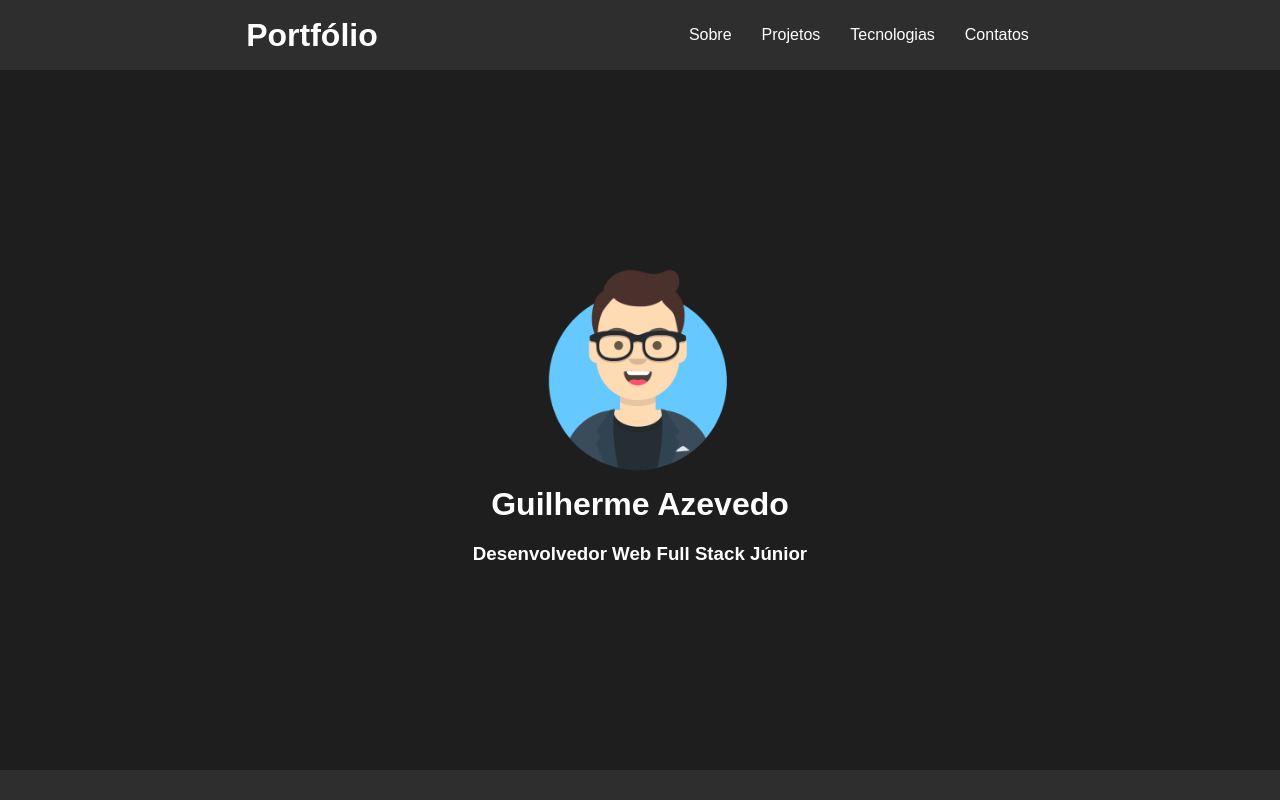
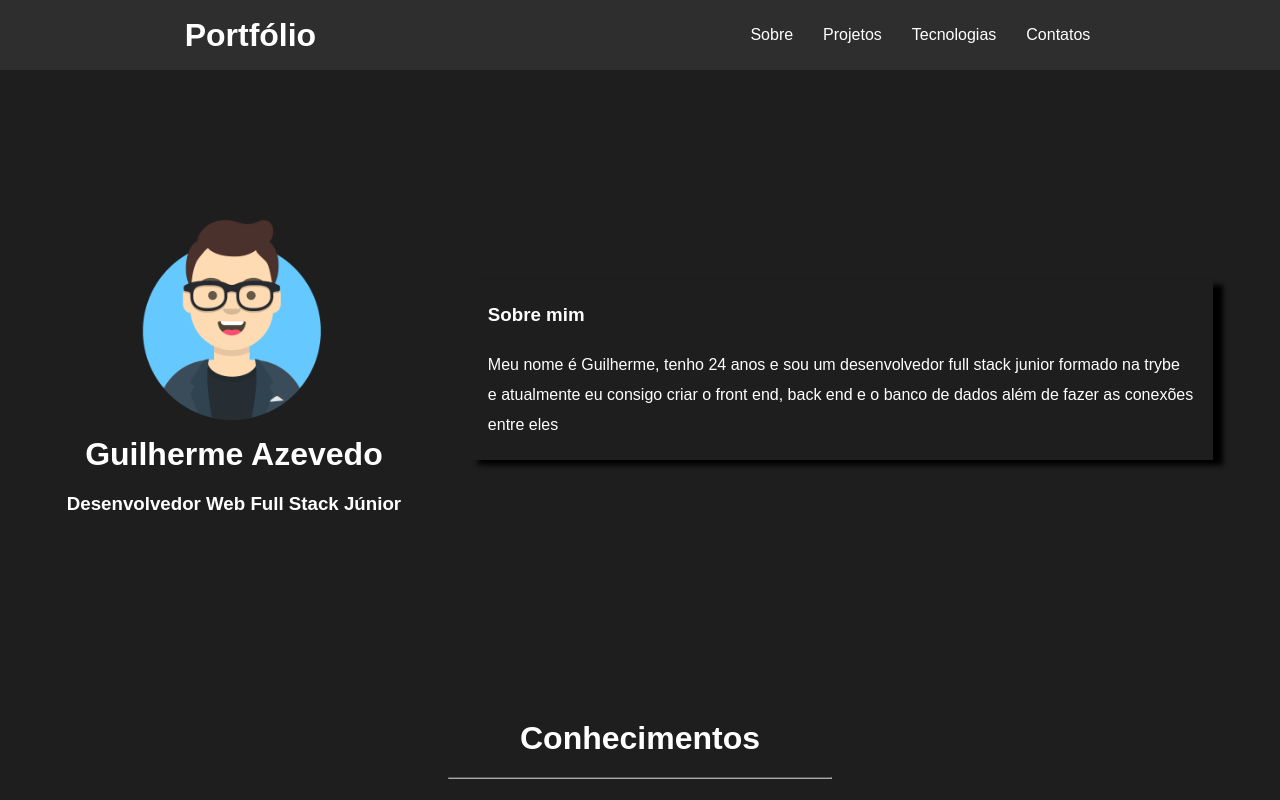
Before and after one commit to EsGui/portfolio, a React (Create React App) app in the folder my-portfolio/: page / in a window 1280 px wide. Shown: the top 800 px of the page. Built offline with nearby package versions, Linux system fonts and the light colour scheme.

Commit message:
feat: alterei o banner do porfolio

```diff
--- a/my-portfolio/src/components/bannerhomepage/bannerhomepage.css
+++ b/my-portfolio/src/components/bannerhomepage/bannerhomepage.css
@@ -2,9 +2,9 @@
     /* border: 1px solid black; */
     display: flex;
     align-items: center;
-    flex-direction: column;
-    justify-content: center;
-    height: 700px;
+    /* flex-direction: column; */
+    justify-content: space-evenly;
+    height: 600px;
     line-height: 50px;
     background-color: rgb(30, 30, 30);
 }
@@ -13,3 +13,20 @@
     width: 200px;
     height: 217px;
 }
+
+.DivSonImageProfessional {
+    display: flex;
+    justify-content: center;
+    align-items: center;
+    flex-direction: column;
+}
+
+.DivSonAboutMe {
+    line-height: 30px;
+    padding: 20px;
+    box-shadow: 10px 5px 5px black;
+}
+
+.DivSonAboutMe h3{
+    margin-bottom: 20px;
+}
--- a/my-portfolio/src/components/bannerhomepage/bannerhomepage.js
+++ b/my-portfolio/src/components/bannerhomepage/bannerhomepage.js
@@ -4,9 +4,18 @@ import myGravatar from '../../images/Avatar-Maker.png'
 function BannerHomePage() {
     return (
         <div className="DivFatherBannerHomePage">
-            <img src={ myGravatar } alt="Meu Gravatar" />
-            <h1>Guilherme Azevedo</h1>
-            <h3>Desenvolvedor Web Full Stack Júnior</h3>
+            <div className="DivSonImageProfessional">
+                <img src={ myGravatar } alt="Meu Gravatar" />
+                <h1>Guilherme Azevedo</h1>
+                <h3>Desenvolvedor Web Full Stack Júnior</h3>
+            </div>
+            <div className="DivSonAboutMe">
+                <h3>Sobre mim</h3>
+
+                <p>Meu nome é Guilherme, tenho 24 anos e sou um desenvolvedor full stack junior formado na trybe</p>
+                <p>e atualmente eu consigo criar o front end, back end e o banco de dados além de fazer as conexões</p>
+                <p>entre eles</p>
+            </div>
         </div>
     )
 }
--- a/my-portfolio/src/components/headerhomepage/headerhomepage.css
+++ b/my-portfolio/src/components/headerhomepage/headerhomepage.css
@@ -2,7 +2,7 @@
     /* border: 1px solid black; */
     display: flex;
     align-items: center;
-    justify-content: space-evenly;
+    justify-content: space-around;
     height: 70px;
     background-color: rgb(47, 46, 46);
 }
--- a/my-portfolio/src/pages/homepage.js
+++ b/my-portfolio/src/pages/homepage.js
@@ -1,4 +1,4 @@
-import AboutMe from "../components/aboutme/aboutme"
+/* import AboutMe from "../components/aboutme/aboutme" */
 import BannerHomePage from "../components/bannerhomepage/bannerhomepage"
 import FooterHomePage from "../components/footerhomepage/footerhomepage"
 import HeaderHomePage from "../components/headerhomepage/headerhomepage"
@@ -11,7 +11,7 @@ function HomePage() {
         <div>
             <HeaderHomePage/>
             <BannerHomePage/>
-            <AboutMe />
+            {/* <AboutMe /> */}
             <Stacks />
             <Projects />
             <FooterHomePage/>
```
